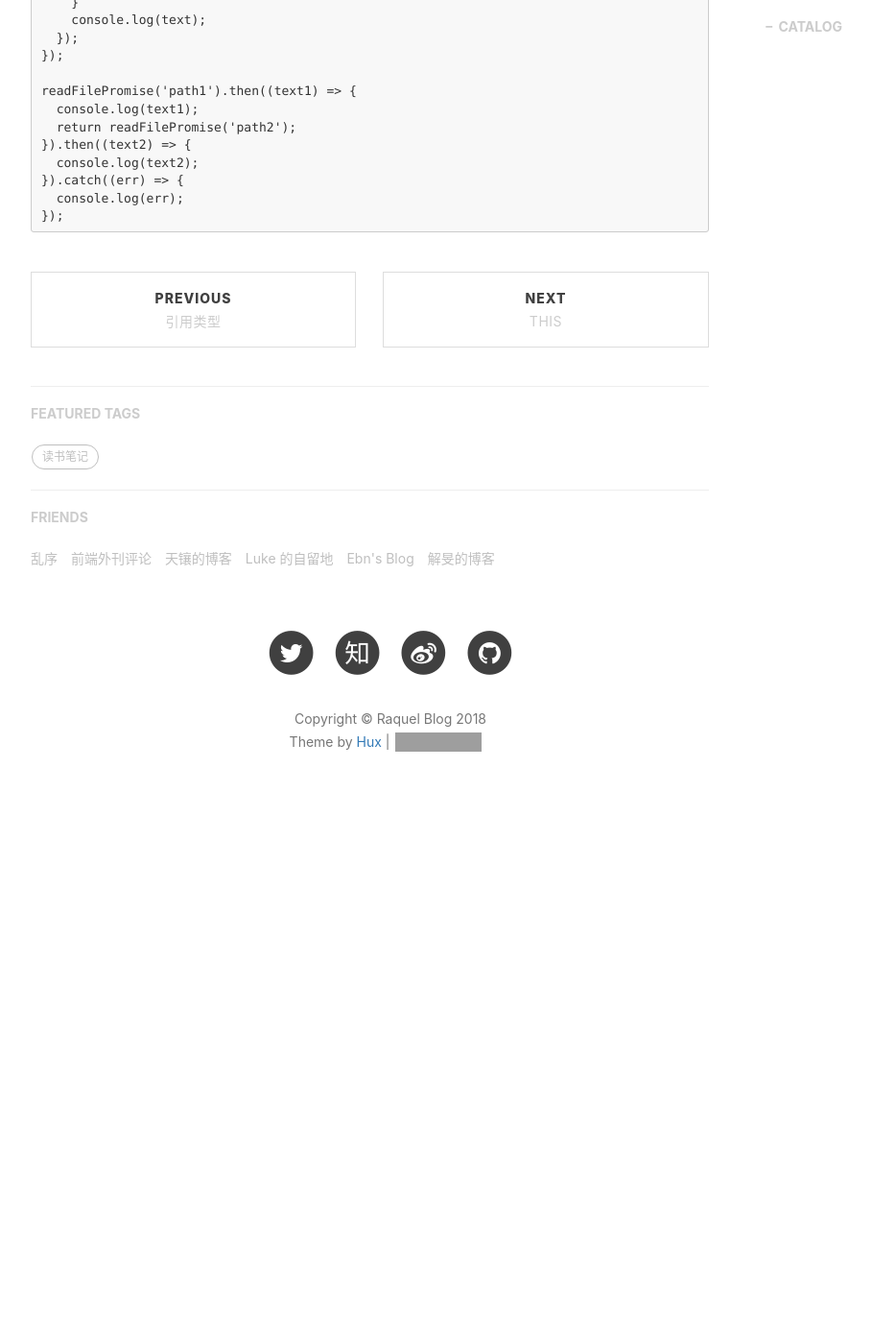
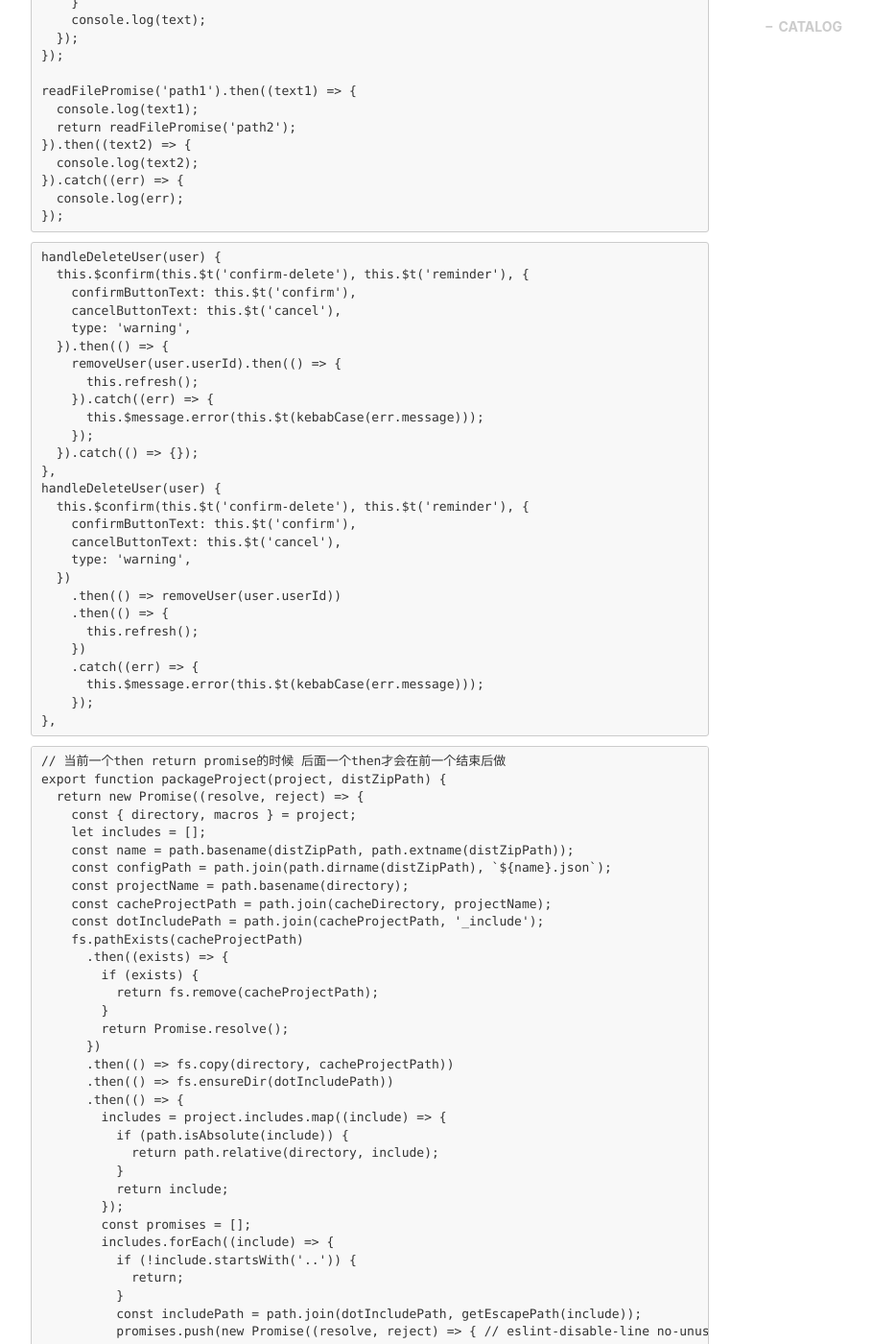
Before and after one commit to RaquelMao/RaquelMao.github.io, a Jekyll site: the page built from _posts/2018-04-12-promise.markdown, in a window 1280 px wide and 1400 px high, scrolled down 1992 px. Shown: the whole window at 96% size, without its empty margins (233-1142 px from the left). Built offline with Jekyll 4.4.1, drawn with Linux system fonts in a browser that asks for light colours; nearby versions of some CDN libraries; comment, search, counter and statistics services are not loaded; before the commit the page ends 2869 px from its top, so only the background shows below that; some of the changed text lies outside the part shown; grey boxes are pictures that could not be loaded.

Commit message:
update articles

````diff
--- a/_posts/2018-04-12-promise.markdown
+++ b/_posts/2018-04-12-promise.markdown
@@ -96,3 +96,124 @@ readFilePromise('path1').then((text1) => {
   console.log(err);
 });
 ```
+```
+handleDeleteUser(user) {
+  this.$confirm(this.$t('confirm-delete'), this.$t('reminder'), {
+    confirmButtonText: this.$t('confirm'),
+    cancelButtonText: this.$t('cancel'),
+    type: 'warning',
+  }).then(() => {
+    removeUser(user.userId).then(() => {
+      this.refresh();
+    }).catch((err) => {
+      this.$message.error(this.$t(kebabCase(err.message)));
+    });
+  }).catch(() => {});
+},
+handleDeleteUser(user) {
+  this.$confirm(this.$t('confirm-delete'), this.$t('reminder'), {
+    confirmButtonText: this.$t('confirm'),
+    cancelButtonText: this.$t('cancel'),
+    type: 'warning',
+  })
+    .then(() => removeUser(user.userId))
+    .then(() => {
+      this.refresh();
+    })
+    .catch((err) => {
+      this.$message.error(this.$t(kebabCase(err.message)));
+    });
+},
+```
+```
+// 当前一个then return promise的时候 后面一个then才会在前一个结束后做
+export function packageProject(project, distZipPath) {
+  return new Promise((resolve, reject) => {
+    const { directory, macros } = project;
+    let includes = [];
+    const name = path.basename(distZipPath, path.extname(distZipPath));
+    const configPath = path.join(path.dirname(distZipPath), `${name}.json`);
+    const projectName = path.basename(directory);
+    const cacheProjectPath = path.join(cacheDirectory, projectName);
+    const dotIncludePath = path.join(cacheProjectPath, '_include');
+    fs.pathExists(cacheProjectPath)
+      .then((exists) => {
+        if (exists) {
+          return fs.remove(cacheProjectPath);
+        }
+        return Promise.resolve();
+      })
+      .then(() => fs.copy(directory, cacheProjectPath))
+      .then(() => fs.ensureDir(dotIncludePath))
+      .then(() => {
+        includes = project.includes.map((include) => {
+          if (path.isAbsolute(include)) {
+            return path.relative(directory, include);
+          }
+          return include;
+        });
+        const promises = [];
+        includes.forEach((include) => {
+          if (!include.startsWith('..')) {
+            return;
+          }
+          const includePath = path.join(dotIncludePath, getEscapePath(include));
+          promises.push(new Promise((resolve, reject) => { // eslint-disable-line no-unused-vars
+            fs.copy(path.join(directory, include), includePath).then(resolve).catch(resolve);
+          }));
+        });
+        includes = includes.map((include) => {
+          include = include.split(path.sep).join('/');
+          if (include.startsWith('..')) {
+            return path.join('_include', getEscapePath(include));
+          }
+          return include;
+        });
+        return Promise.all(promises);
+      })
+      .then(() => {
+        const config = {
+          headers: includes,
+          system_stub: false,
+          macros,
+          direct_mem_access: false,
+          time_out: 15,
+        };
+        const promises = [
+          fs.writeJson(path.join(cacheProjectPath, 'config.json'), config),
+          fs.writeJson(configPath, config),
+        ];
+        return Promise.all(promises);
+      })
+      .then(() => {
+        const walker = walk.walk(cacheProjectPath, { followLinks: false });
+        const promise = new Promise((resolve, reject) => {
+          walker.on('file', (root, filesStats, next) => {
+            if (path.extname(filesStats.name) !== '.c' && path.extname(filesStats.name) !== '.h') {
+              fs.remove(path.join(root, filesStats.name), () => {
+                next();
+              });
+            } else {
+              next();
+            }
+          }).on('end', () => {
+            resolve();
+          }).on('errors', (root, nodeStatsArray) => {
+            reject(nodeStatsArray);
+          });
+        });
+        return promise;
+      })
+      .then(() => {
+        zipFolder(cacheProjectPath, distZipPath, (err) => {
+          if (err) {
+            reject(err);
+            return;
+          }
+          fs.remove(cacheProjectPath).then(resolve).catch(reject);
+        });
+      })
+      .catch(reject);
+  });
+}
+```
--- a/_posts/2018-04-26-chapter-4.markdown
+++ b/_posts/2018-04-26-chapter-4.markdown
@@ -40,3 +40,4 @@ alert(person instanceof Object); // person 是 Object 吗？
 ```
 
 ### 执行环境和作用域
+……
--- a/_posts/2018-04-27-sass-problems.markdown
+++ b/_posts/2018-04-27-sass-problems.markdown
@@ -2,7 +2,7 @@
 layout:       post
 title:        "sacc webpack配置"
 subtitle:     "webpack摸索"
-date:         2018-04-11 13:00:00
+date:         2018-04-27 13:00:00
 author:       "Raquel"
 header-img:   "img/post-bg-2015.jpg"
 header-mask:  0.3
--- a/_posts/2018-05-06-chapter-6.markdown
+++ b/_posts/2018-05-06-chapter-6.markdown
@@ -126,3 +126,4 @@ var objectSayColor = sayColor.bind(o);
 objectSayColor(); // blue
 ```
 ### 基本包装类型
+……
````
Also changed, not shown: other parts of _posts/2018-04-26-chapter-4.markdown (+1 -1 lines), other parts of _posts/2018-05-06-chapter-6.markdown (+1 -1 lines), _posts/2018-04-25-some-questions.markdown (+19 -1 lines), _posts/2018-05-16-chapter-7.markdown (added, +75 -0 lines), _posts/2018-05-17-chapter-8.markdown (added, +12 -0 lines), _posts/2018-05-20-bug.markdown (added, +16 -0 lines).
